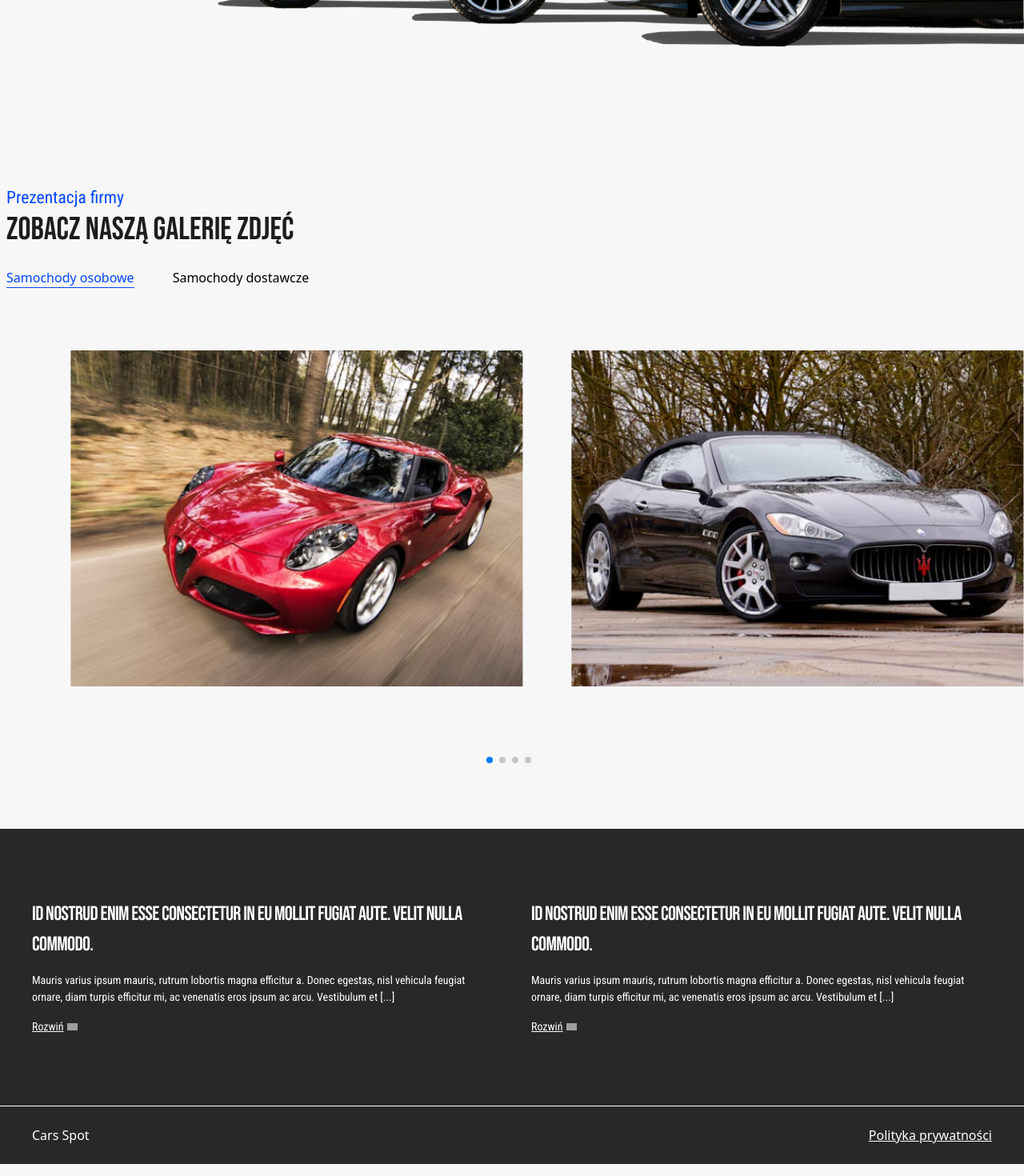
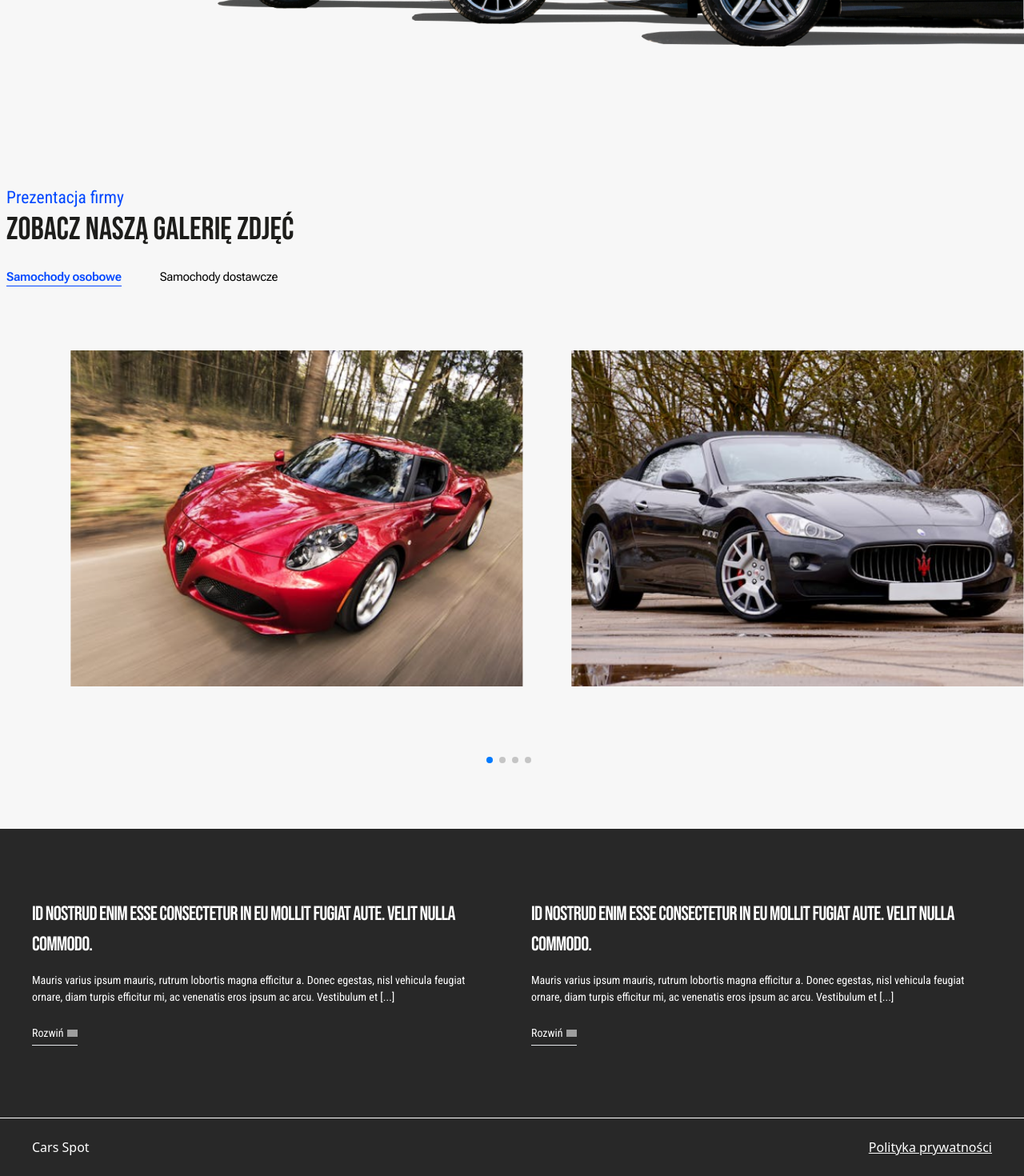
Before and after one commit to Satorki/proj-adsitePro-CarsSpot, a Next.js app: page / in a window 1280 px wide. Shown: the part 753-2223 px from the top of the page at 80% size. Built offline with nearby package versions, Linux system fonts and the light colour scheme; grey boxes are pictures that could not be loaded.

Commit message:
gallery and expand button corrected

```diff
--- a/components/atoms/CustomBackground.tsx
+++ /dev/null
@@ -1,15 +0,0 @@
-import React, { ReactNode } from "react";
-
-interface CustomBackgroundProps {
-  children: ReactNode;
-}
-
-const CustomBackground = ({ children }: CustomBackgroundProps) => {
-  return (
-    <div className="bg-[var(--mainBlack)] text-[#ffffff] py-[88px]">
-      {children}
-    </div>
-  );
-};
-
-export default CustomBackground;
--- /dev/null
+++ b/components/atoms/ExpandButton.tsx
@@ -0,0 +1,20 @@
+import React from "react";
+import ArrowDown from "../../public/images/arrowDown.png";
+import Image from "next/image";
+
+type Props = {
+  expand: boolean;
+};
+
+const ExpandButton = ({ expand }: Props = { expand: false }) => {
+  return (
+    <div>
+      <button className="border-b font-robotoCondensed text-[14px] leading-[21px]  flex items-center gap-1 pb-1 hover:pb-2 transition-all duration-300 ease-in-out">
+        {expand ? "Zwiń" : "Rozwiń"}
+        <Image src={ArrowDown} alt="arrow down" width={13} height={15} />
+      </button>
+    </div>
+  );
+};
+
+export default ExpandButton;
--- /dev/null
+++ b/components/atoms/SeoBackground.tsx
@@ -0,0 +1,15 @@
+import React, { ReactNode } from "react";
+
+interface SeoBackgroundProps {
+  children: ReactNode;
+}
+
+const SeoBackground = ({ children }: SeoBackgroundProps) => {
+  return (
+    <div className="bg-[var(--mainBlack)] text-[#ffffff] py-[88px] h-[361px]">
+      {children}
+    </div>
+  );
+};
+
+export default SeoBackground;
--- a/components/molecules/GallleryHeader.tsx
+++ b/components/molecules/GallleryHeader.tsx
@@ -4,8 +4,8 @@ import React from "react";
 const GalleryHeader = () => {
   return (
     <div className="h-[207px] bg-[var(--backgorundWhite)] max-w-[1264px] mx-auto flex items-end">
-      <div className="flex flex-col gap-6 max-h-[127px] ">
-        <div>
+      <div className="flex flex-col gap-6 max-h-[127px] w-[1264px] ">
+        <div className="w-[434px] h-[80px]">
           <p className="text-[var(--mainBlue)] font-robotoCondensed text-[21.5px] leading-[32.25px]">
             Prezentacja firmy
           </p>
@@ -18,14 +18,14 @@ const GalleryHeader = () => {
             successfully code the project.
           </p>
         </div>
-        <div className="flex gap-12">
+        <div className="flex gap-12 h-[23px]">
           <Link
             href={"/"}
-            className="text-[var(--mainBlue)] border-b border-b-[var(--mainBlue)]"
+            className="font-robotoFlex font-semibold text-[15px] leading-[22.5px] tracking-[-0.02em] text-[var(--mainBlue)] border-b border-b-[var(--mainBlue)]"
           >
             Samochody osobowe
           </Link>
-          <Link href={"/"}>Samochody dostawcze</Link>
+          <Link href={"/"} className="font-robotoFlex text-[15px] leading-[22.5px] tracking-[-0.02em]" >Samochody dostawcze</Link>
         </div>
       </div>
     </div>
--- a/components/molecules/SeoElement.tsx
+++ b/components/molecules/SeoElement.tsx
@@ -1,6 +1,5 @@
 import React from "react";
-import ArrowDown from "../../public/images/arrowDown.png";
-import Image from "next/image";
+import ExpandButton from "../atoms/ExpandButton";
 
 interface SeoElementProps {
   title: string;
@@ -10,18 +9,15 @@ interface SeoElementProps {
 
 const SeoElement = ({ title, description, expand }: SeoElementProps) => {
   return (
-    <div className="flex flex-col items-start gap-4">
-      <h3 className="uppercase font-bebasNeue font-normal text-[25px] leading-[37.5px] tracking-tight text-white">
+    <div className="flex flex-col items-start gap-4 h-[185px]">
+      <h3 className="uppercase font-bebasNeue text-[25px] leading-[37.5px] tracking-[-0.03em] text-white">
         {title}
       </h3>
-      <p className="font-robotoCondensed text-[14px] leading-[21px]">
-        {description}
-      </p>
-      <div className="underline hover:underline-offset-4">
-        <button className=" font-robotoCondensed text-[14px] leading-[21px]  flex items-center gap-1">
-          {expand ? "Zwiń" : "Rozwiń"}
-          <Image src={ArrowDown} alt="arrow down" width={13} height={15} />
-        </button>
+      <div className="flex flex-col gap-6">
+        <p className="font-robotoCondensed text-[14px] leading-[21px]">
+          {description}
+        </p>
+        <ExpandButton expand={expand} />
       </div>
     </div>
   );
--- a/components/molecules/Slider.tsx
+++ b/components/molecules/Slider.tsx
@@ -17,7 +17,7 @@ const Slider = () => {
 
   const pagination = {
     clickable: true,
-    renderBullet: function (index, className) {
+    renderBullet: function (index: number, className: string) {
       return `<span class="${className} -translate-x-12 -translate-y-5"></span>`;
     },
   };
--- a/components/organisms/Navbar.tsx
+++ b/components/organisms/Navbar.tsx
@@ -11,7 +11,7 @@ const Navbar = () => {
       <div className="flex items-center max-w-[var(--container-width)] h-[47px] mx-auto justify-between">
         <Logo />
         <nav>
-          <ul className="flex items-center justify-between gap-6 w-[144px] font-robotoFlex leading-6">
+          <ul className="text-[var(--mainBlack)] flex items-center justify-between gap-6 w-[144px] font-robotoFlex leading-6">
             {navList.map((item, index) => (
               <li key={index}>
                 <Link href="/#" className="hover:opacity-50">
--- a/containers/home-page/Seo.tsx
+++ b/containers/home-page/Seo.tsx
@@ -1,10 +1,10 @@
-import CustomBackground from "@/components/atoms/CustomBackground";
+import SeoBackground from "@/components/atoms/SeoBackground";
 import SeoElement from "@/components/molecules/SeoElement";
 import React from "react";
 const Seo = () => {
   return (
-    <CustomBackground>
-      <div className="max-w-[1200px] mx-auto flex gap-12">
+    <SeoBackground>
+      <div className="max-w-[var(--container-width)] mx-auto flex gap-12">
         <SeoElement
           title="Id nostrud enim esse consectetur in eu mollit fugiat aute. Velit nulla commodo."
           description="Mauris varius ipsum mauris, rutrum lobortis magna efficitur a. Donec egestas, nisl vehicula feugiat ornare, diam turpis efficitur mi, ac venenatis eros ipsum ac arcu. Vestibulum et  [...]"
@@ -16,7 +16,7 @@ const Seo = () => {
           expand={false}
         />
       </div>
-    </CustomBackground>
+    </SeoBackground>
   );
 };
 
```
